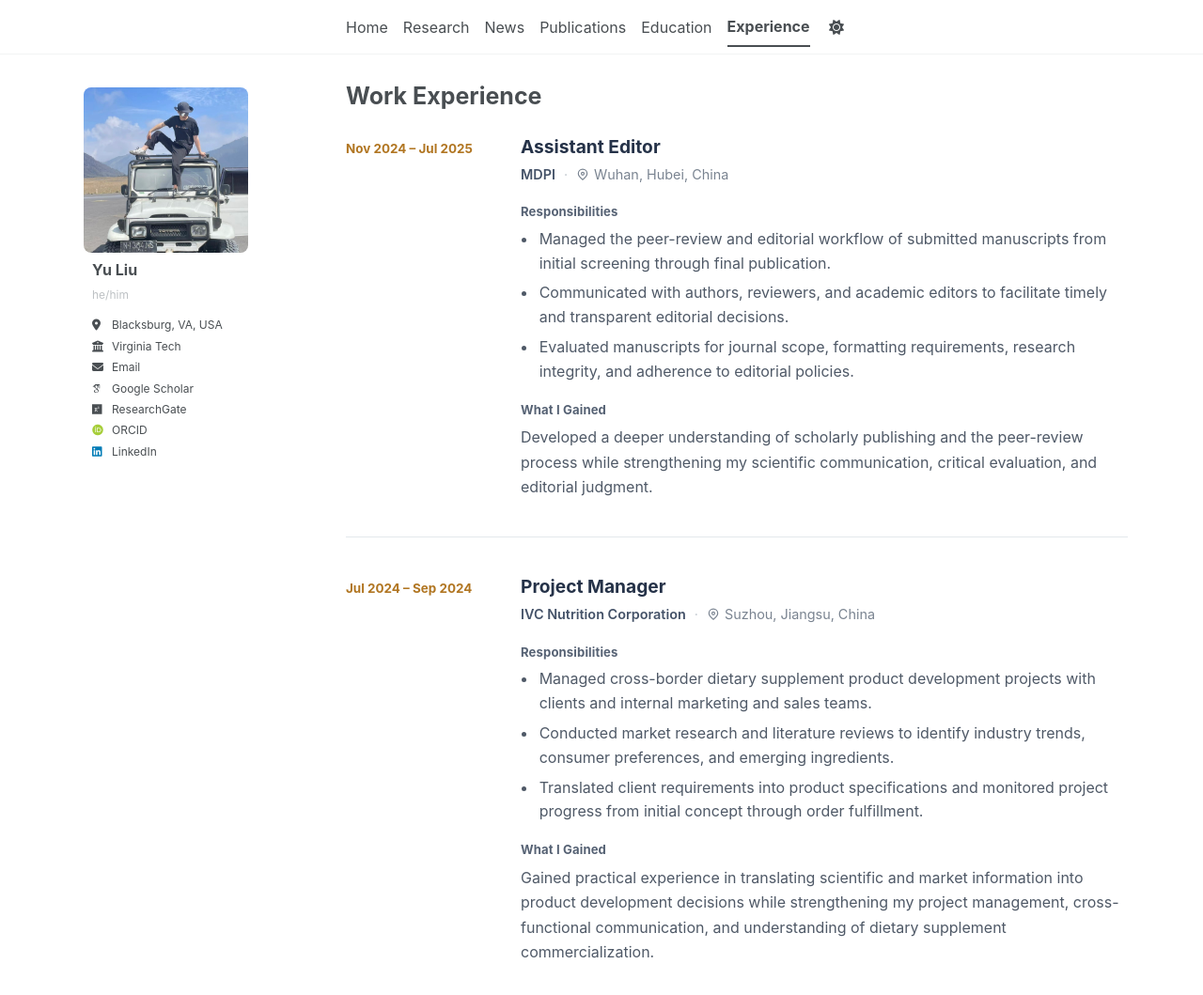
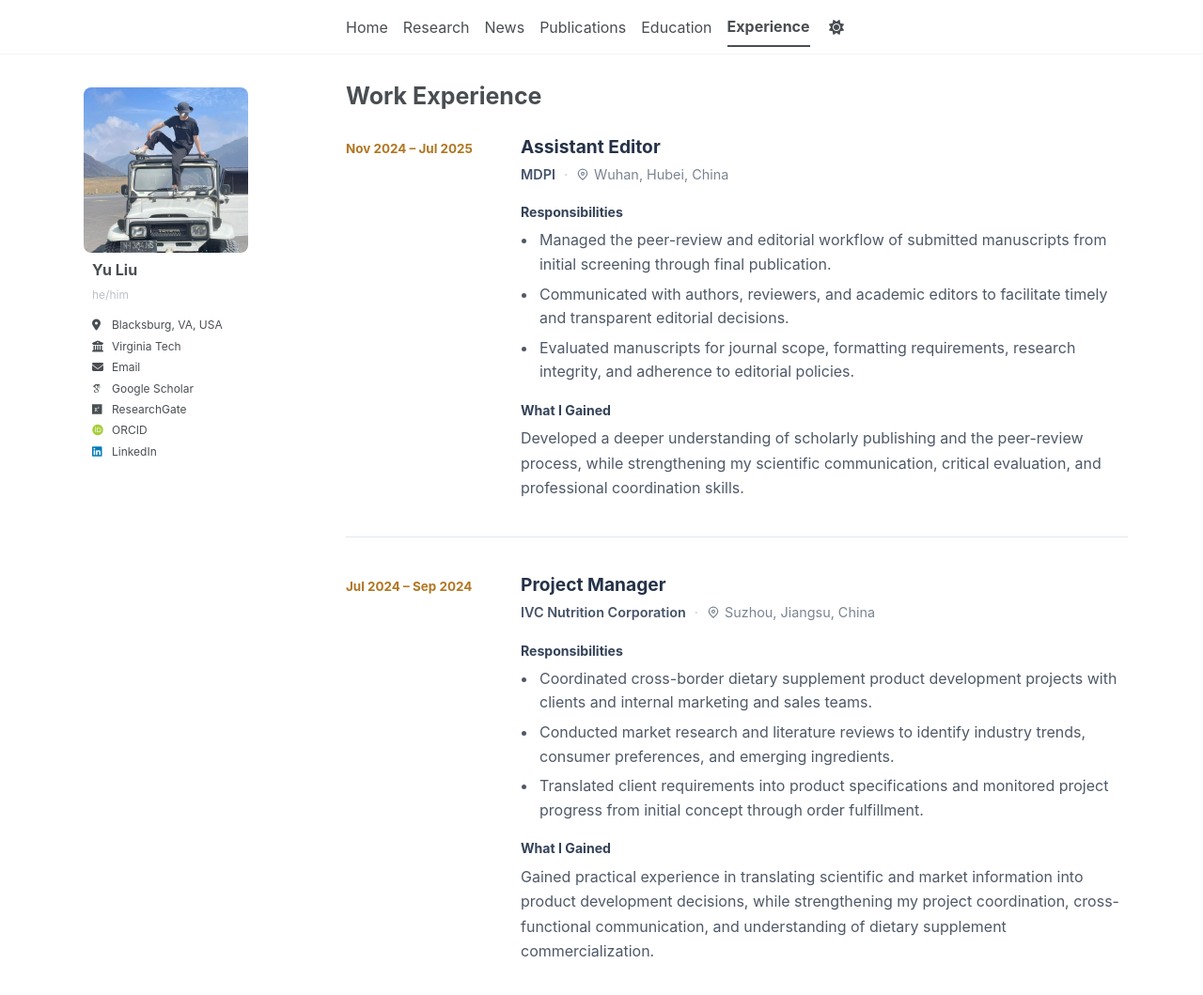
Before and after one commit to yuliu0322/yuliu0322.github.io, a Jekyll site: the page built from _pages/experience.md, in a window 1280 px wide and 1074 px high. Shown: the top 1059 px of the window at 94% size. Built offline with Jekyll 4.4.1, drawn with Linux system fonts in a browser that asks for light colours; some web fonts are replaced; a script bundle is joined from its source files by our own code; library files that are not in the unit come from our copies; part of the change alters nothing that is shown.

Commit message:
Update experience.md

```diff
--- a/_pages/experience.md
+++ b/_pages/experience.md
@@ -22,8 +22,8 @@ author_profile: true
   column-gap: 36px;
 
   width: 100%;
-  margin: 0 0 2.5rem;
-  padding: 0 0 2.5rem;
+  margin: 0 0 2.4rem;
+  padding: 0 0 2.4rem;
 
   border-bottom: 1px solid #e3e8ec;
 }
@@ -122,12 +122,12 @@ author_profile: true
 
 
 /* =========================
-   Content sections
+   Section labels
    ========================= */
 
 .experience-section {
   max-width: 690px;
-  margin-top: 1.15rem;
+  margin-top: 1.1rem;
 }
 
 .experience-section:first-of-type {
@@ -137,11 +137,10 @@ author_profile: true
 .experience-label {
   margin: 0 0 0.45rem;
 
-  color: #566274;
-  font-size: 0.82rem;
+  color: #344258;
+  font-size: 0.88rem;
   font-weight: 700;
   line-height: 1.4;
-  letter-spacing: 0.01em;
 }
 
 
@@ -157,8 +156,8 @@ author_profile: true
 }
 
 .experience-responsibilities li {
-  margin-bottom: 0.4rem;
-  padding-left: 0.08rem;
+  margin-bottom: 0.38rem;
+  padding-left: 0.1rem;
 
   line-height: 1.6;
 }
@@ -214,7 +213,7 @@ html[data-theme="dark"] .experience-divider {
 }
 
 html[data-theme="dark"] .experience-label {
-  color: #aeb8c4;
+  color: #e3e8ee;
 }
 
 html[data-theme="dark"] .experience-responsibilities,
@@ -263,7 +262,7 @@ html[data-theme="dark"] .experience-gained {
   }
 
   .experience-label {
-    font-size: 0.8rem;
+    font-size: 0.86rem;
   }
 
   .experience-responsibilities li,
@@ -369,8 +368,8 @@ html[data-theme="dark"] .experience-gained {
 
         <p class="experience-gained">
           Developed a deeper understanding of scholarly publishing and the
-          peer-review process while strengthening my scientific communication,
-          critical evaluation, and editorial judgment.
+          peer-review process, while strengthening my scientific communication,
+          critical evaluation, and professional coordination skills.
         </p>
 
       </div>
@@ -441,7 +440,7 @@ html[data-theme="dark"] .experience-gained {
         <ul class="experience-responsibilities">
 
           <li>
-            Managed cross-border dietary supplement product development
+            Coordinated cross-border dietary supplement product development
             projects with clients and internal marketing and sales teams.
           </li>
 
@@ -471,8 +470,8 @@ html[data-theme="dark"] .experience-gained {
 
         <p class="experience-gained">
           Gained practical experience in translating scientific and market
-          information into product development decisions while strengthening
-          my project management, cross-functional communication, and
+          information into product development decisions, while strengthening
+          my project coordination, cross-functional communication, and
           understanding of dietary supplement commercialization.
         </p>
 
```
